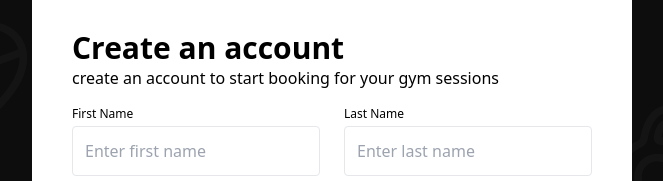
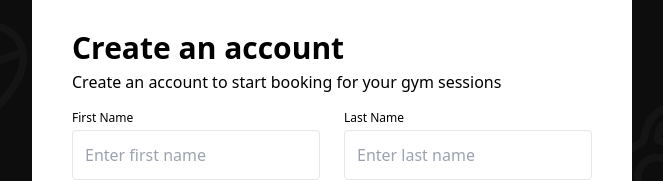
Before and after one commit to Alphadude/lepole-frontend, a React (Create React App) app: page /register in a window 1280 px wide. Shown: the part 198-379 px from the top of the page, without its empty margins (308-971 px from the left). Built offline with nearby package versions, Linux system fonts and the light colour scheme.

Commit message:
added margin between p tag and heading

```diff
--- a/src/screens/Register.js
+++ b/src/screens/Register.js
@@ -5,7 +5,6 @@ import { Button } from '@deposits/ui-kit-react';
 import { useForm } from 'react-hook-form';
 
 import { LePoleLogo } from '../assets/icons';
-import { routes } from '../router/routes';
 
 const Register = () => {
   const [isSubmitting, setIsSubmitting] = useState(false);
@@ -24,8 +23,8 @@ const Register = () => {
 
       <section className="bg-white xl:w-[600px] xl:min-h-[600px] p-6 lg:p-10 text-left rounded-lg">
         <h1 className="text-black font-bold text-3xl">Create an account</h1>
-        <p className="text-black text-base font-normal">
-          create an account to start booking for your gym sessions
+        <p className="text-black text-base font-normal mt-1">
+          Create an account to start booking for your gym sessions
         </p>
 
         <form className="mt-4 grid grid-cols-1 lg:grid-cols-2 gap-6">
```
